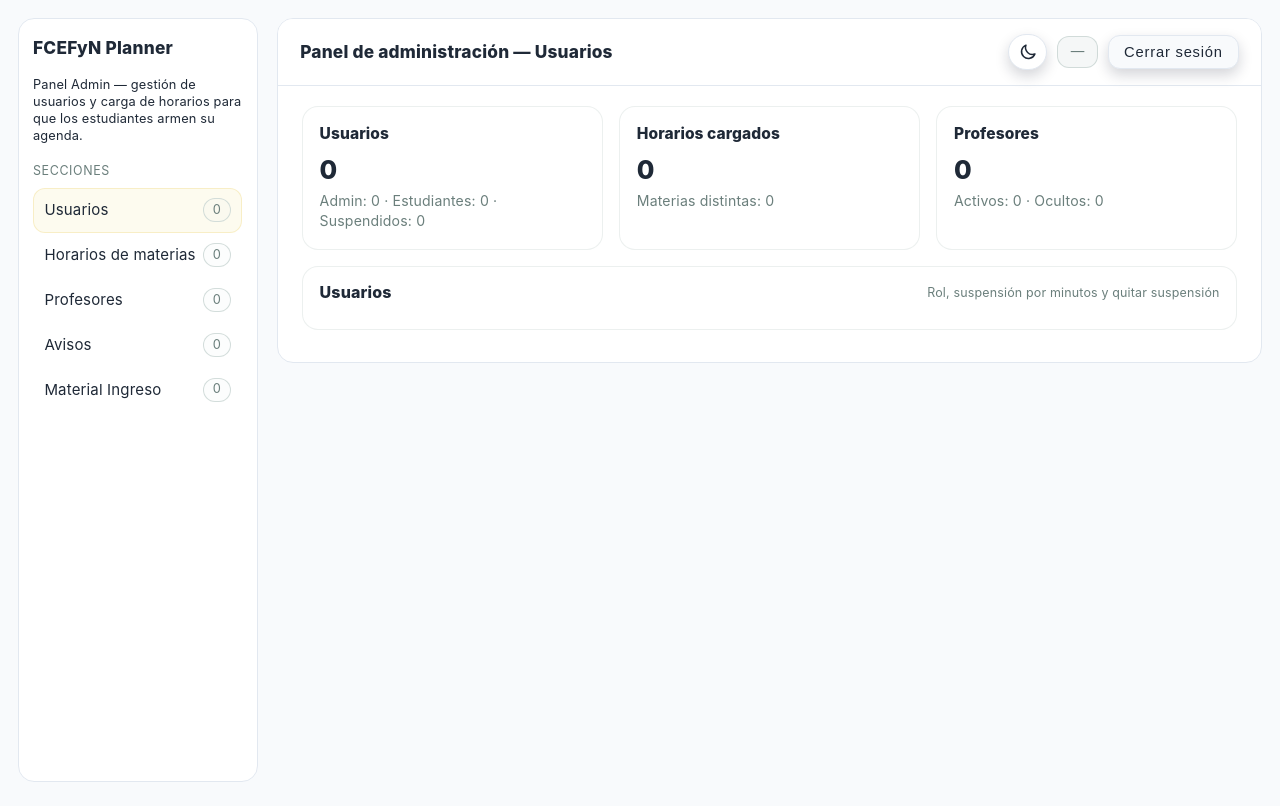
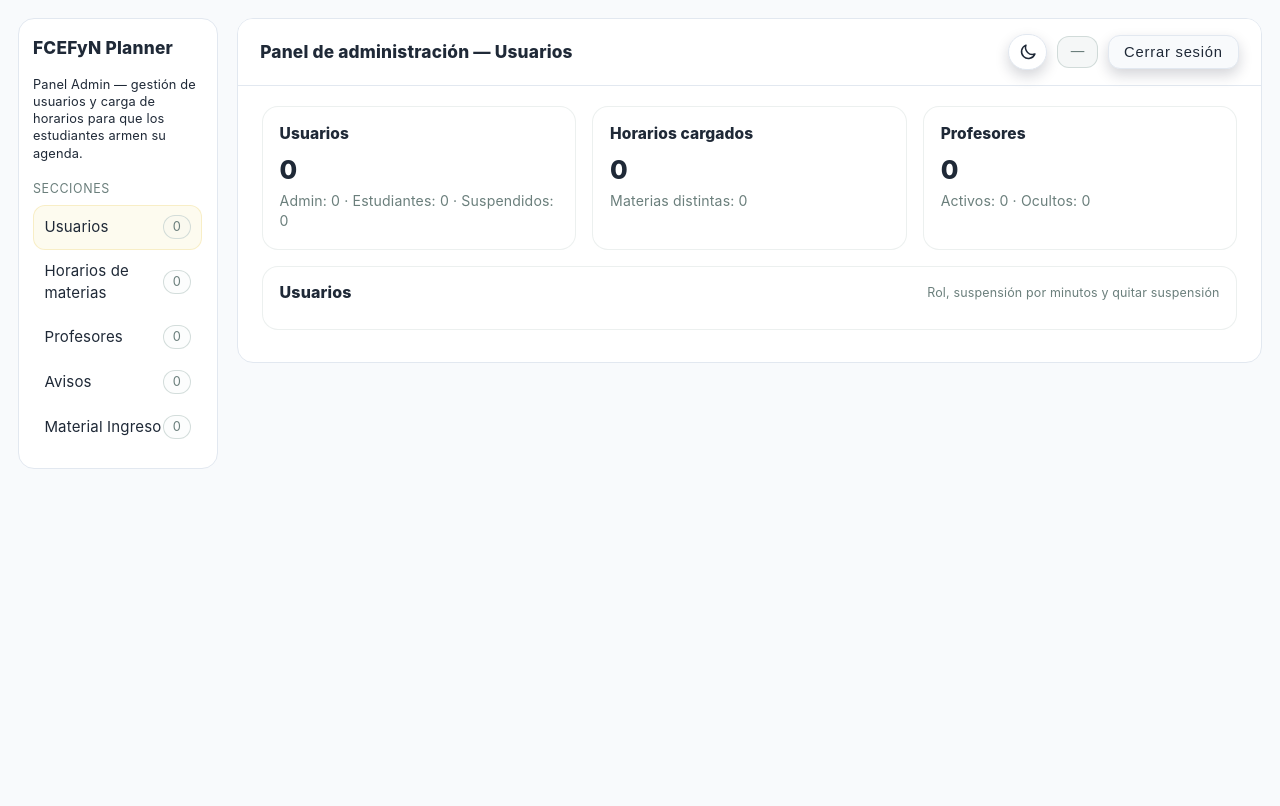
Before and after one commit to xrickbrizz/FCEFyN_Planner, a website: page FCEFyN-planner- nuevo/admin.html in a window 1280 px wide. Drawn offline with Linux system fonts and the light colour scheme; no server answers.

Commit message:
me voy a dormir

```diff
--- a/FCEFyN-planner- nuevo/styles/admin.css
+++ b/FCEFyN-planner- nuevo/styles/admin.css
@@ -11,13 +11,12 @@
 
     /* SIDEBAR */
     .sidebar{
-      width: 15rem;
+      width: 200px;
       background:var(--sidebar-bg);
       border-right:1px solid var(--sidebar-border);
       padding: 1rem .9rem 1.15rem;
-      position:sticky;
-      top: 1.1rem;
-      height: calc(100vh - 2.2rem);
+      position:relative;
+      height: auto;
       box-shadow:none;
       border-radius: var(--radius-xl);
       backdrop-filter: blur(10px);
@@ -594,7 +593,7 @@
         border-bottom:1px solid var(--border);
         height: auto;
         position:relative;
-        top: 0;
+        top: auto;
       }
       .cards-row{grid-template-columns:1fr;}
       .modal{width:100%;}
--- a/FCEFyN-planner- nuevo/styles/study.css
+++ b/FCEFyN-planner- nuevo/styles/study.css
@@ -2980,3 +2980,7 @@ header{
   grid-template-rows: repeat(3, auto);   /* 2 filas */
   gap: 0.5rem; /* espacio entre botones */
 }
+
+.quick-sidebar .qs-footer{
+  display: none;
+}
```
